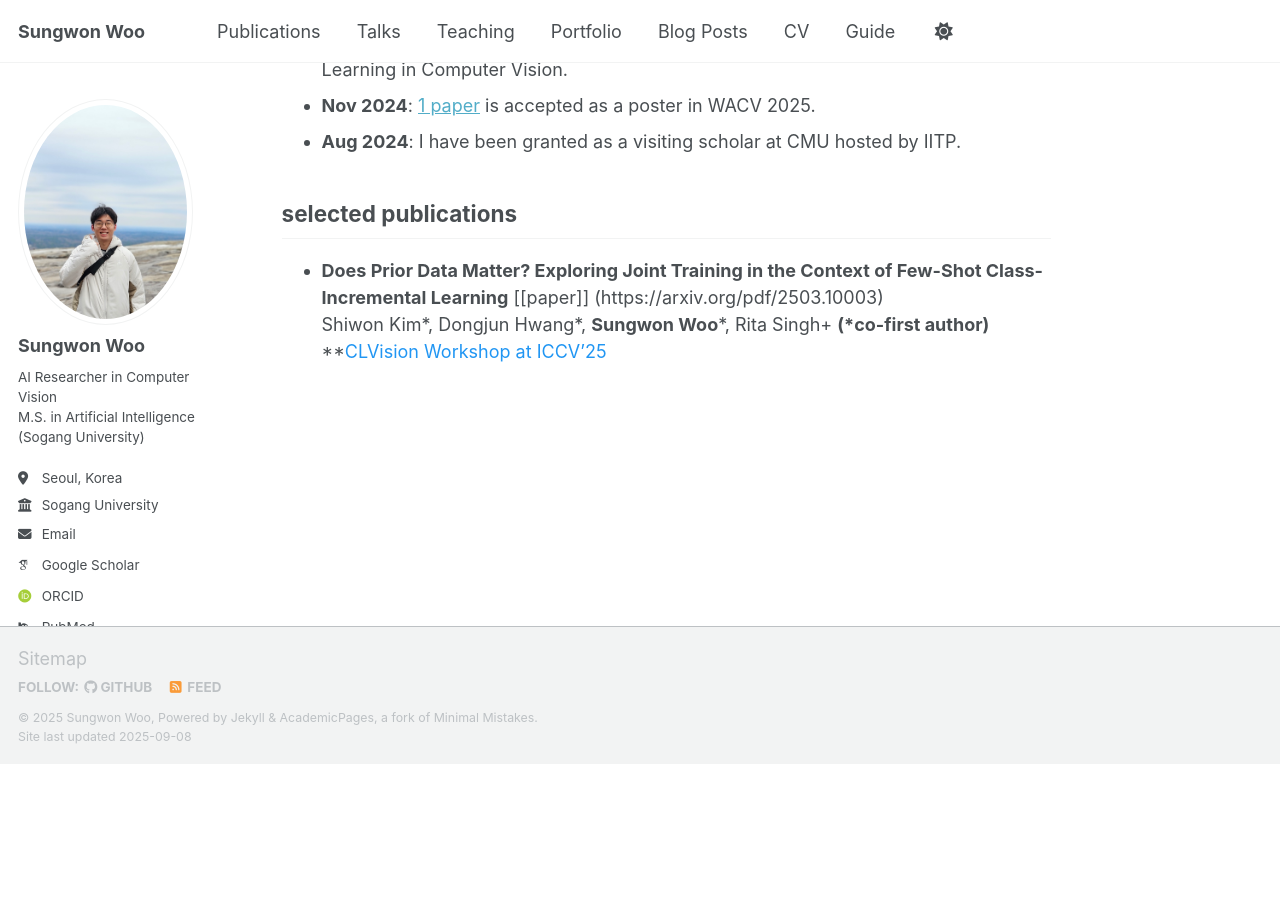
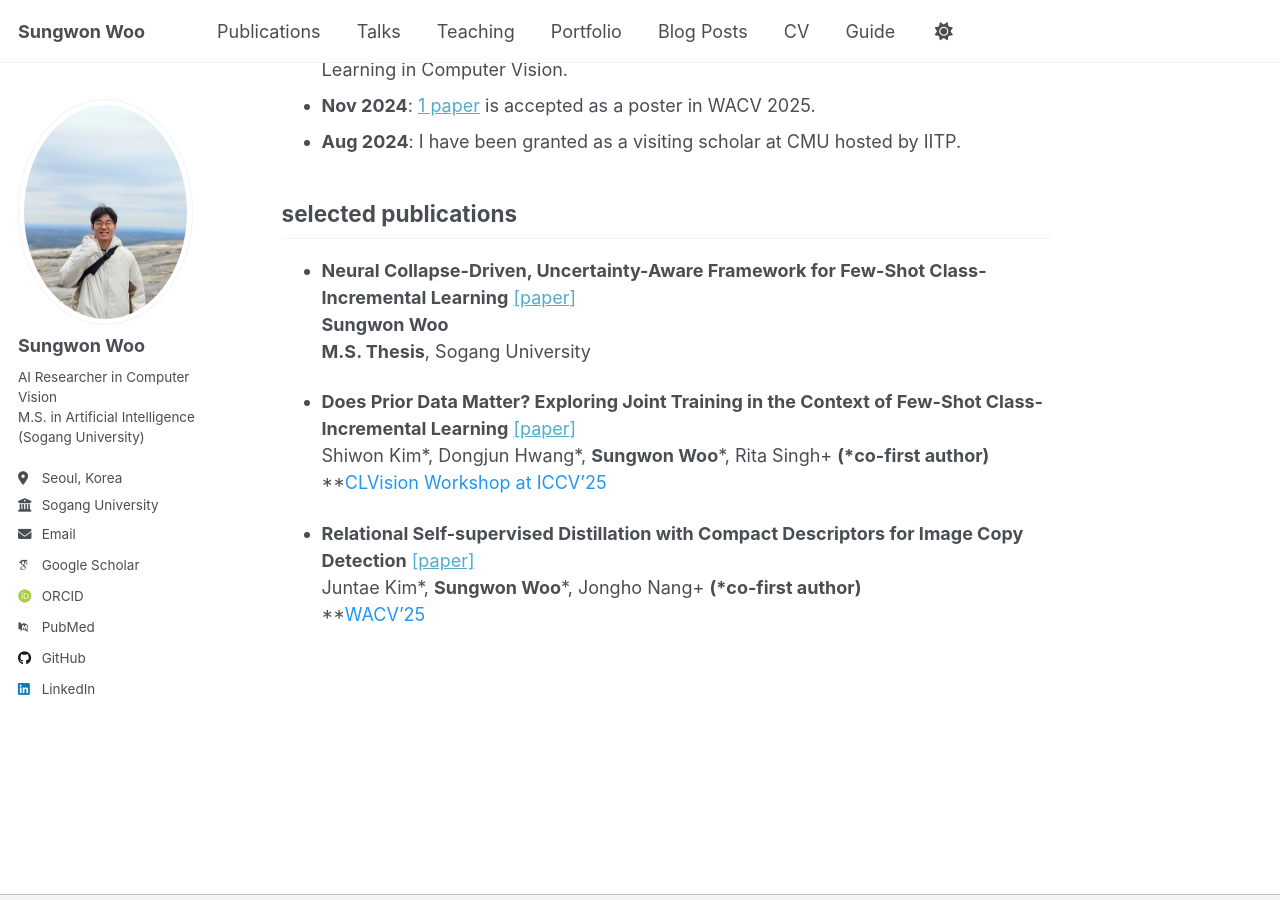
Before and after one commit to sungwon-woo/sungwon-woo.github.io, a Jekyll site: the page built from _pages/about.md, in a window 1280 px wide and 900 px high, scrolled down 426 px. Built offline with Jekyll 4.4.1, drawn with Linux system fonts in a browser that asks for light colours; some web fonts are replaced; a script that is not in the unit is left out; before the commit the page ends 1190 px from its top, so only the background shows below that.

Commit message:
added publications

```diff
--- a/_pages/about.md
+++ b/_pages/about.md
@@ -20,6 +20,14 @@ I am an alum of Sogang University, where I earned a Master's degree in Artificia
 - **Aug 2024**: I have been granted as a visiting scholar at CMU hosted by IITP.
 
 ## selected publications
-- **Does Prior Data Matter? Exploring Joint Training in the Context of Few-Shot Class-Incremental Learning** [[paper]] (https://arxiv.org/pdf/2503.10003)
+- **Neural Collapse-Driven, Uncertainty-Aware Framework for Few-Shot Class-Incremental Learning** [[paper]](https://dcollection.sogang.ac.kr/dcollection/public_resource/pdf/000000082070_20250908213730.pdf)
+**Sungwon Woo**
+**M.S. Thesis**, Sogang University
+
+- **Does Prior Data Matter? Exploring Joint Training in the Context of Few-Shot Class-Incremental Learning** [[paper]](https://arxiv.org/pdf/2503.10003)
 Shiwon Kim\*, Dongjun Hwang\*, **Sungwon Woo***, Rita Singh+ **(*co-first author)**
 **<span style="color: #2196F3;">CLVision Workshop at ICCV'25</span>
+
+- **Relational Self-supervised Distillation with Compact Descriptors for Image Copy Detection** [[paper]](https://openaccess.thecvf.com/content/WACV2025/papers/Kim_Relational_Self-Supervised_Distillation_with_Compact_Descriptors_for_Image_Copy_Detection_WACV_2025_paper.pdf)
+Juntae Kim\*, **Sungwon Woo***, Jongho Nang+ **(*co-first author)**
+**<span style="color: #2196F3;">WACV'25</span>
```
